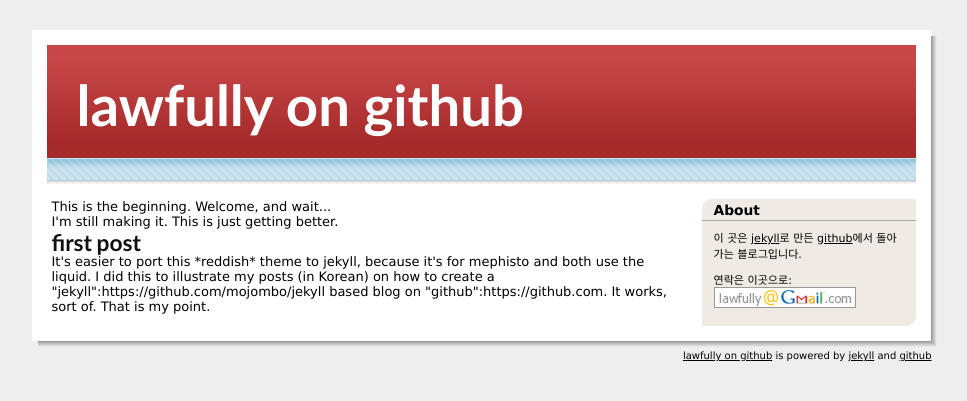
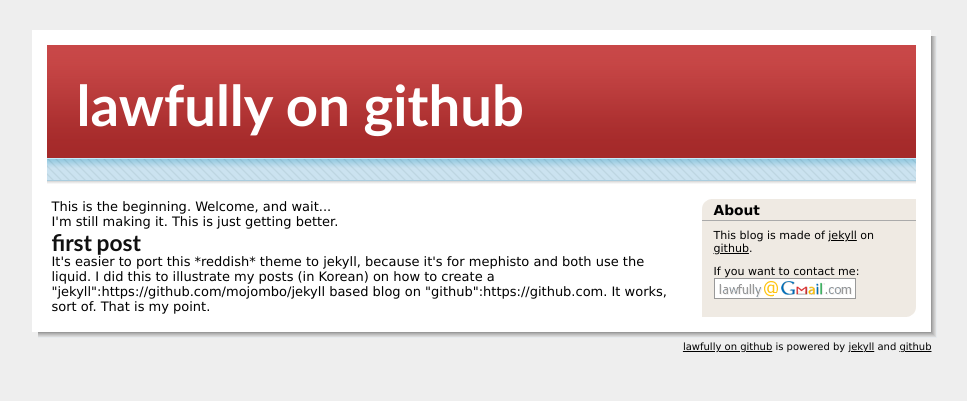
Before and after one commit to lawfully/lawfully.github.com, a Jekyll site: the page built from index.html, in a window 1280 px wide. Shown: the top 401 px of the page, without its empty margins (156-1123 px from the left). Built offline with Jekyll 4.4.1, drawn with Linux system fonts in a browser that asks for light colours; Markdown is read by kramdown in place of the engine named in the settings.

Commit message:
testing yet too

```diff
--- a/_layouts/layout.html
+++ b/_layouts/layout.html
@@ -26,8 +26,8 @@
       <div class="sidebar-node">
 	<h3>About</h3>
 	<div class="sidebar-text">
-	  <p>이 곳은 <a href="https://github.com/mojombo/jekyll">jekyll</a>로 만든 <a href="https://github.com">github</a>에서 돌아가는 블로그입니다.</p>
-          <p>연락은 이곳으로: <img src="/images/gmail.png" /></p>
+	  <p>This blog is made of <a href="https://github.com/mojombo/jekyll">jekyll</a> on <a href="https://github.com">github</a>.</p>
+          <p>If you want to contact me: <img src="/images/gmail.png" /></p>
 	</div>
       </div>
 
--- a/_layouts/post.html
+++ b/_layouts/post.html
@@ -2,8 +2,8 @@
 layout: layout
 ---
 
-<div class="hentry" id="article-{{ post.id }}">
-  <h2 class="entry-title"><a href="{{ post.url }}">{{ post.title }}</a>
+<div class="hentry" id="article-{{ page.id }}">
+  <h2 class="entry-title"><a href="{{ page.url }}">{{ page.title }}</a>
   </h2>
-  {{ post.content }}
+  {{ content }}
 </div>
```
